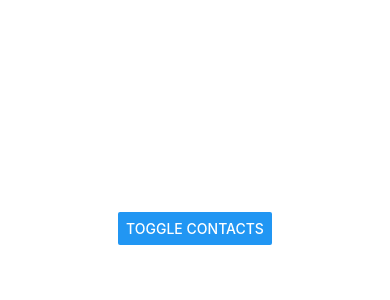
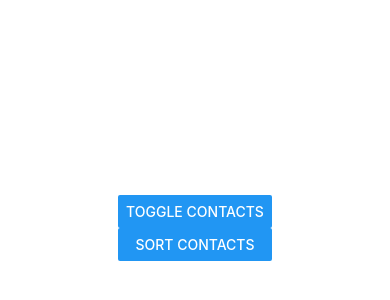
Before and after one commit to johnhill13/ListExample, a React Native app: screen / in a window 390 px wide. Shown: the part 194-494 px from the top of the page. Built offline with nearby package versions, Linux system fonts and the light colour scheme.

Commit message:
invoke sort on this.state.contacts

```diff
--- a/App.js
+++ b/App.js
@@ -10,19 +10,26 @@ import {
 } from "react-native";
 import { Constants } from "expo";
 
-import contacts from "./contacts";
+import contacts, { compareNames } from "./contacts";
 import Row from "./Row";
 
 export default class App extends React.Component {
   state = {
-    showContacts: false
+    showContacts: false,
+    contacts: contacts,
   };
 
   toggleContacts = () => {
     this.setState(prevState => ({ showContacts: !prevState.showContacts }));
   };
 
-  renderItem = (obj) => <Row {...(obj.item)} />
+  sort = () => {
+    this.setState(prevState => ({
+      contacts: prevState.contacts.sort(compareNames),
+    }))
+  }
+
+  renderItem = obj => <Row {...(obj.item)} />
 
   render() {
     return (
@@ -32,12 +39,13 @@ export default class App extends React.Component {
             title="toggle contacts"
             onPress={this.toggleContacts}
           ></Button>
+          <Button
+            title="sort contacts"
+            onPress={this.sort}
+          ></Button>
         </View>
         {this.state.showContacts && (
-          <FlatList
-            renderItem={obj => <Row {...(obj.item)} />}
-            data={contacts}
-        />
+          <FlatList renderItem={this.renderItem} data={this.state.contacts} />
         )}
       </SafeAreaView>
     );
--- a/contacts.js
+++ b/contacts.js
@@ -18,7 +18,10 @@ const generatePhoneNumber = () => `${rand(999,100)}-${rand(999,100)}-${rand(9999
 const createContact = () => ({name: generateName(), phone: generatePhoneNumber()})
 
 // compare two contacts for alphabetizing
-export const compareNames = (contact1, contact2) => contact1.name > contact2.name
+export const compareNames = (contact1, contact2) => {
+    if (contact1.name > contact2.name) return 1
+    else return -1
+  }
 
 // add keys based on index, clone object and append key
 const addKeys = (val, key) => ({key: key.toString(), ...val})
```
